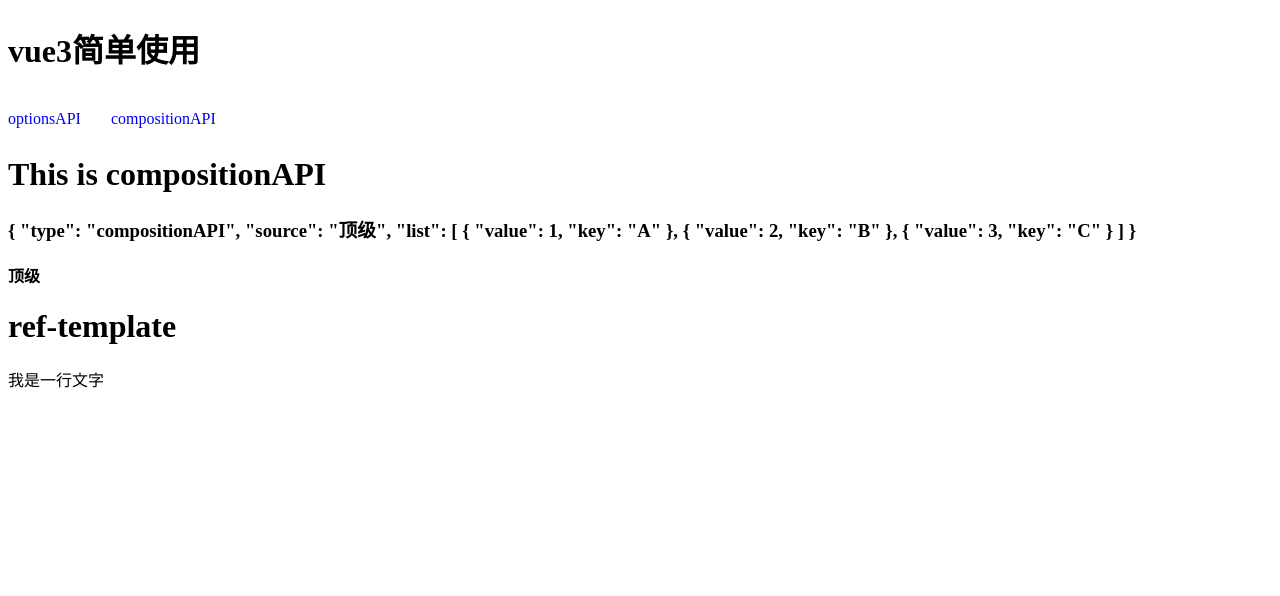
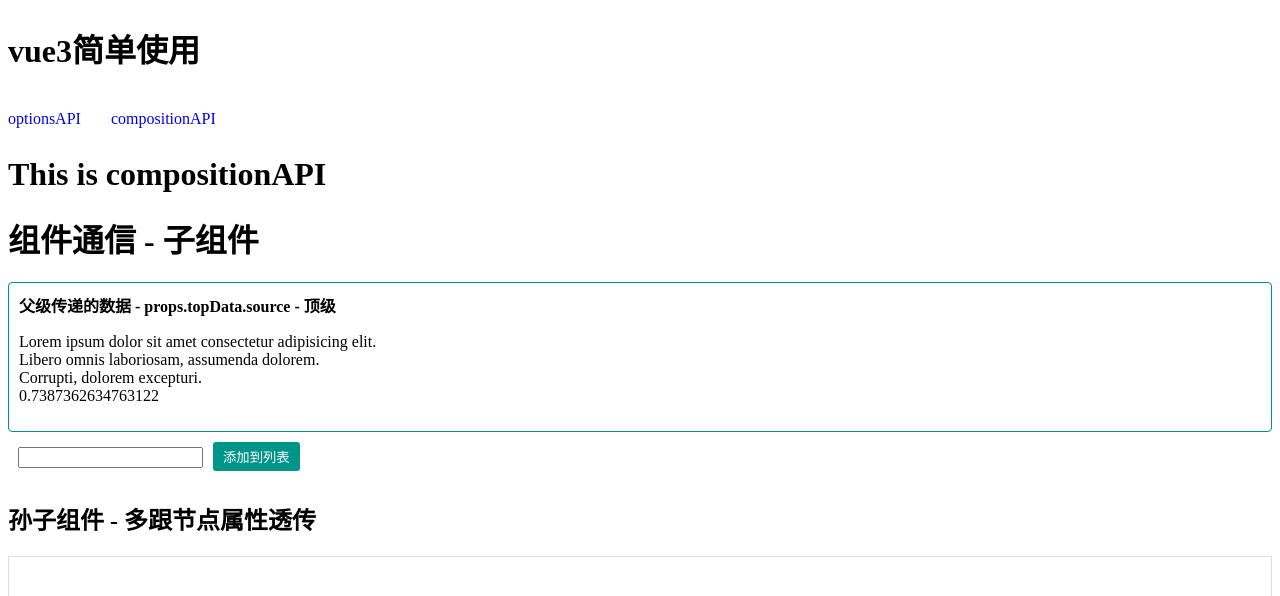
Before and after one commit to 15638833667/vue3, a Vue app: page /compositionAPI in a window 1280 px wide. Shown: the top 596 px of the page. Built offline with nearby package versions, Linux system fonts and the light colour scheme.

Commit message:
示例-属性透传

```diff
--- a/src/components/communication/children.vue
+++ b/src/components/communication/children.vue
@@ -1,18 +1,16 @@
 <template>
   <div class="composition-api-composition">
-    <h1>子组件</h1>
+    <h2>孙子组件</h2>
+    <h4>{{ provideVal }}</h4>
+    <h4>{{ provideStaticVal }}</h4>
   </div>
 </template>
 <script setup>
-import { ref, reactive, toRef, toRefs, watch, watchEffect } from "vue";
+import { inject } from "vue";
 // console.log(props.msg)
-const ageRef = ref(30);
-const state = reactive({
-  name: 111,
-});
-const setAge = function () {
-  ageRef.value = 20;
-};
+const provideVal = inject("provideVal");
+const provideStaticVal = inject("provideStaticVal");
+
 </script>
 <style lang="scss" scoped>
 .composition-api-composition {
--- /dev/null
+++ b/src/components/communication/children2.vue
@@ -0,0 +1,29 @@
+<template>
+  <div class="composition-api-composition">
+    <h2>孙子组件 - 单根节点组件属性透传</h2>
+  </div>
+</template>
+<script setup>
+import { defineEmits, useAttrs } from "vue";
+// 默认情况下，父组件传递的，但没有被子组件解析为 props 的 attributes 绑定会被“透传”
+const attrs = useAttrs();
+console.log(attrs);
+console.log(attrs.topData);
+console.log(attrs.type);
+console.log(attrs.color);
+console.log(attrs.fontSize);
+
+// 事件
+setTimeout(() => {
+  let randomNum = Math.random();
+  console.log(randomNum);
+  attrs.onAddList(randomNum)
+}, 2000);
+
+</script>
+<style lang="scss" scoped>
+.composition-api-composition {
+  border: 1px solid #ddd;
+  padding: 20px;
+}
+</style>
--- /dev/null
+++ b/src/components/communication/children3.vue
@@ -0,0 +1,37 @@
+<template>
+  <h2>孙子组件 - 多跟节点属性透传</h2>
+  <!-- <div class="composition-api-composition" v-bind="attrs"></div> -->
+  <div class="composition-api-composition"></div>
+</template>
+<script setup>
+import { defineProps, useAttrs , defineEmits } from "vue";
+
+// 默认情况下，父组件传递的，但没有被子组件解析为 props 的 attributes 绑定会被“透传”
+const props = defineProps({
+  fontSize: {
+    type: String,
+    default: '',
+  },
+});
+console.log(props.fontSize)
+// 透传的属性
+const attrs = useAttrs();
+console.log(attrs)
+console.log(attrs.topData)
+console.log(attrs.type)
+console.log(attrs.style)
+
+// 事件
+setTimeout(() => {
+  let randomNum = Math.random();
+  console.log(randomNum);
+  attrs.onAddList(randomNum)
+}, 2000);
+
+</script>
+<style lang="scss" scoped>
+.composition-api-composition {
+  border: 1px solid #ddd;
+  padding: 20px;
+}
+</style>
--- a/src/components/communication/index.vue
+++ b/src/components/communication/index.vue
@@ -1,29 +1,76 @@
 <template>
-  <div class="composition-api">
-    <h1>组件通信</h1>
-    <p>年龄：{{ageRef}}</p>
-    <p>名字：{{state}}</p>
-    <button @click="changeState">点我修改年龄</button>
+  <h1>组件通信 - 子组件</h1>
+  <div class="from-parent">
+    <h4>父级传递的数据 - props.topData.source - {{ props.topData.source }}</h4>
+    <ul>
+      <li
+        v-for="item in props.topData.list"
+        :key="item.key"
+      >{{ item.value }}</li>
+    </ul>
   </div>
-  <Children></Children>
+  <div class="self">
+    <input
+      type="text"
+      v-model="listText"
+    >
+    <button @click="addToList">添加到列表</button>
+  </div>
+  <!-- <Children></Children> -->
+  <!-- <Children2 v-bind="$attrs" class="wei122" style="color: #009588"></Children2> -->
+
+  <Children3 v-bind="$attrs" class="wei123" style="color: #008877"></Children3>
 </template>
 <script setup>
 import Children from "./children.vue";
-import {
-  ref,
-  reactive,
-} from "vue";
+import Children2 from "./children2.vue";
+import Children3 from "./children3.vue";
 
-const ageRef = ref(30);
-const state = reactive({
-  name: '小明',
+import { ref, useAttrs, defineProps, defineEmits } from "vue";
+
+
+const props = defineProps({
+  topData: {
+    type: Object || Array,
+    default: {} || [],
+  },
 });
-const changeState = function () {
-  ageRef.value = 20;
-  state.name = '小红'
+// console.log(props.topData);
+
+const listText = ref("");
+const addEmit = defineEmits(["add"]);
+const addToList = function () {
+  addEmit("add", listText.value);
+  listText.value = "";
 };
 
+// // 透传的属性
+// const attrs = useAttrs();
+// console.log(attrs);
 
 </script>
-<style>
+<style lang="scss" scoped>
+.from-parent {
+  padding: 10px;
+  border: 1px solid #009588;
+  border-radius: 4px;
+  h4 {
+    margin: 0;
+  }
+  ul {
+    list-style: none;
+    padding: 0;
+  }
+}
+.self {
+  padding: 10px;
+  button {
+    background: #009588;
+    padding: 5px 10px;
+    color: #fff;
+    border: 0;
+    border-radius: 3px;
+    margin-left: 10px;
+  }
+}
 </style>
--- a/src/views/compositionAPI.vue
+++ b/src/views/compositionAPI.vue
@@ -1,15 +1,15 @@
 <template>
   <div class="composition-api">
     <h1>This is compositionAPI</h1>
-    <h3>{{ state }}</h3>
-    <h4>{{ source }}</h4>
+    <!-- <h3>{{ state }}</h3>
+    <h4>{{ source }}</h4> -->
   </div>
   <!-- 生命周期 -->
   <!-- <LifeCycles></LifeCycles> -->
   <!-- <LifeCyclesComposition></LifeCyclesComposition> -->
-  <!-- <Communication :topData="state"></Communication> -->
+  <Communication :topData="state" :type="state.type" color="red" fontSize="12" @add="addToList" @addList="addToList"></Communication>
   <!-- <Ref></Ref> -->
-  <RefTemplate></RefTemplate>
+  <!-- <RefTemplate></RefTemplate> -->
   <!-- <ToRef></ToRef> -->
   <!-- <ToRefs></ToRefs> -->
   <!-- <Watch></Watch> -->
@@ -26,7 +26,7 @@ import ToRef from "../components/toRef.vue";
 import ToRefs from "../components/toRefs.vue";
 import MousePosition from "../components/mousePosition/index.vue";
 
-import { reactive, toRefs } from "vue";
+import { provide, reactive, ref, toRefs } from "vue";
 
 export default {
   name: "HelloWorld",
@@ -46,15 +46,38 @@ export default {
       type: "compositionAPI",
       source: "顶级",
       list: [
-        { value: 1, key: "A" },
-        { value: 2, key: "B" },
-        { value: 3, key: "C" },
+        {
+          value: "Lorem ipsum dolor sit amet consectetur adipisicing elit.",
+          key: "A",
+        },
+        { value: "Libero omnis laboriosam, assumenda dolorem.", key: "B" },
+        { value: " Corrupti, dolorem excepturi.", key: "C" },
       ],
     });
-    const toRefsState = toRefs(state)
+    const toRefsState = toRefs(state);
+
+    // 自定义事件
+    function addToList (event){
+      console.log(event)
+      state.list.push({
+        value: event,
+        key: event
+      })
+      console.log(state.list)
+    }
+
+    // 依赖注入
+    const provideVal = ref('provideVal-11111111111111')
+    provide('provideVal', provideVal)
+    provide('provideStaticVal', 'provideStaticVal')
+    setTimeout(()=>{
+      provideVal.value = Math.random()
+    }, 1500)
+
     return {
       state,
-      ...toRefsState
+      ...toRefsState,
+      addToList
     };
   },
 };
```
